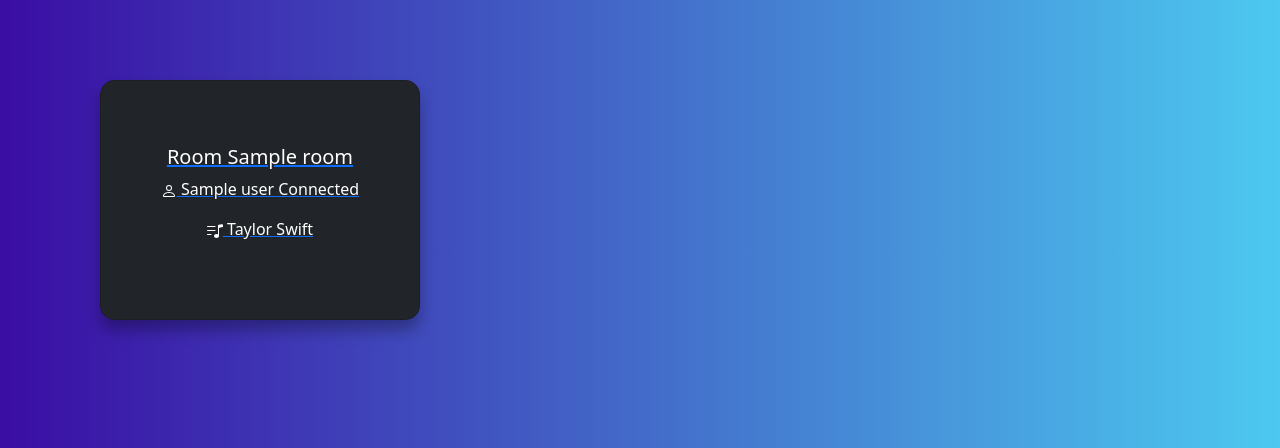
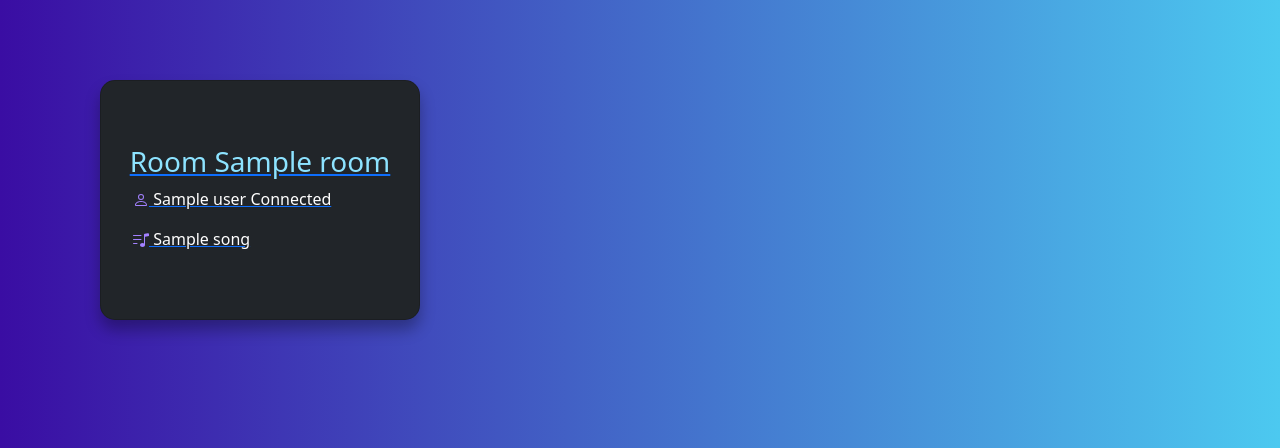
Before and after one commit to vivren/SongJam, a Python web app: template app/templates/roomAction/browseRoom.html in a window 1280 px wide. Shown: the top 448 px of the page. Run offline with Jinja, Linux system fonts and the light colour scheme; the template is opened without the code that fills it: most values are stand-ins (such as "Sample title", 1, 10 or a date in 2020).

Commit message:
now playing in browse room displaying correctly now

```diff
--- a/app/roomAction/roomAction.py
+++ b/app/roomAction/roomAction.py
@@ -1,6 +1,7 @@
 from flask import Flask, Blueprint, session, redirect, url_for, render_template, request
 from . import roomActionBP, rooms
 from .forms import CreateForm, JoinPrivateForm, JoinPublicForm
+from ..room import playlist
 import shortuuid
 
 @roomActionBP.route('/createRoom', methods=['GET', 'POST'])
@@ -49,4 +50,4 @@ def browseRoom():
     numConnected = rooms.getAllUser('Public Room')
     if len(ids) == 0 or len(names) == 0:
         return render_template('error/noRoom.html')
-    return render_template('roomAction/browseRoom.html', ids=ids, rooms=names, users=numConnected)
+    return render_template('roomAction/browseRoom.html', ids=ids, rooms=names, users=numConnected, songs=playlist.getCurrentSongs(ids))
--- a/app/static/styles/roomAction.css
+++ b/app/static/styles/roomAction.css
@@ -63,3 +63,17 @@ body {
   border: 2px solid rgba(76, 201, 240, 1);
   color: white;
 }
+
+h3 {
+    color: rgb(141, 227, 255);
+
+}
+
+p {
+    text-align: left;
+    padding-left: 1rem;
+}
+
+svg {
+    color: rgb(163, 129, 255);
+}
--- a/app/templates/room/room.html
+++ b/app/templates/room/room.html
@@ -20,7 +20,11 @@
                     <div class="row">
                         <h1>Room {{ roomName }}</h1>
                         <a href="#" onclick="leave_room();">Leave room</a>
-                        <h6 id="numConnected">1 Connected</h6>
+                        <h6 id="numConnected">
+                            <svg xmlns="http://www.w3.org/2000/svg" width="16" height="16" fill="currentColor" class="bi bi-person" viewBox="0 0 16 16">
+                                <path d="M8 8a3 3 0 1 0 0-6 3 3 0 0 0 0 6zm2-3a2 2 0 1 1-4 0 2 2 0 0 1 4 0zm4 8c0 1-1 1-1 1H3s-1 0-1-1 1-4 6-4 6 3 6 4zm-1-.004c-.001-.246-.154-.986-.832-1.664C11.516 10.68 10.289 10 8 10c-2.29 0-3.516.68-4.168 1.332-.678.678-.83 1.418-.832 1.664h10z"/>
+                            </svg>
+                            1</h6>
                     </div>
                     <select hidden id="current">
                         <option value="0">0</option>
--- a/app/templates/roomAction/browseRoom.html
+++ b/app/templates/roomAction/browseRoom.html
@@ -13,9 +13,10 @@
     <div class="row roomAction">
         {% for i in range(rooms|length) %}
         <div class="col-4">
-            <a href="{{ '/joinPublicRoom?roomId=%s'%ids[i] }}">                <div class='card bg-dark text-white pt-12 mt-5 browseRoomCard'>
+            <a href="{{ '/joinPublicRoom?roomId=%s'%ids[i] }}">
+                <div class='card bg-dark text-white pt-12 mt-5 browseRoomCard'>
                     <div class="card-body text-center">
-                            <h5 class="card-title">Room {{ rooms[i] }}</h5>
+                            <h3 class="card-title">Room {{ rooms[i] }}</h3>
                             <p class="card-text">
                                 <svg xmlns="http://www.w3.org/2000/svg" width="16" height="16" fill="currentColor" class="bi bi-person" viewBox="0 0 16 16">
                                     <path d="M8 8a3 3 0 1 0 0-6 3 3 0 0 0 0 6zm2-3a2 2 0 1 1-4 0 2 2 0 0 1 4 0zm4 8c0 1-1 1-1 1H3s-1 0-1-1 1-4 6-4 6 3 6 4zm-1-.004c-.001-.246-.154-.986-.832-1.664C11.516 10.68 10.289 10 8 10c-2.29 0-3.516.68-4.168 1.332-.678.678-.83 1.418-.832 1.664h10z"/>
@@ -28,7 +29,7 @@
                                     <path d="M11 2.82a1 1 0 0 1 .804-.98l3-.6A1 1 0 0 1 16 2.22V4l-5 1V2.82z"/>
                                     <path fill-rule="evenodd" d="M0 11.5a.5.5 0 0 1 .5-.5H4a.5.5 0 0 1 0 1H.5a.5.5 0 0 1-.5-.5zm0-4A.5.5 0 0 1 .5 7H8a.5.5 0 0 1 0 1H.5a.5.5 0 0 1-.5-.5zm0-4A.5.5 0 0 1 .5 3H8a.5.5 0 0 1 0 1H.5a.5.5 0 0 1-.5-.5z"/>
                                 </svg>
-                            Taylor Swift</p>
+                            {{ songs [i] }}</p>
                         </div>
                 </div>
             </a>
```
